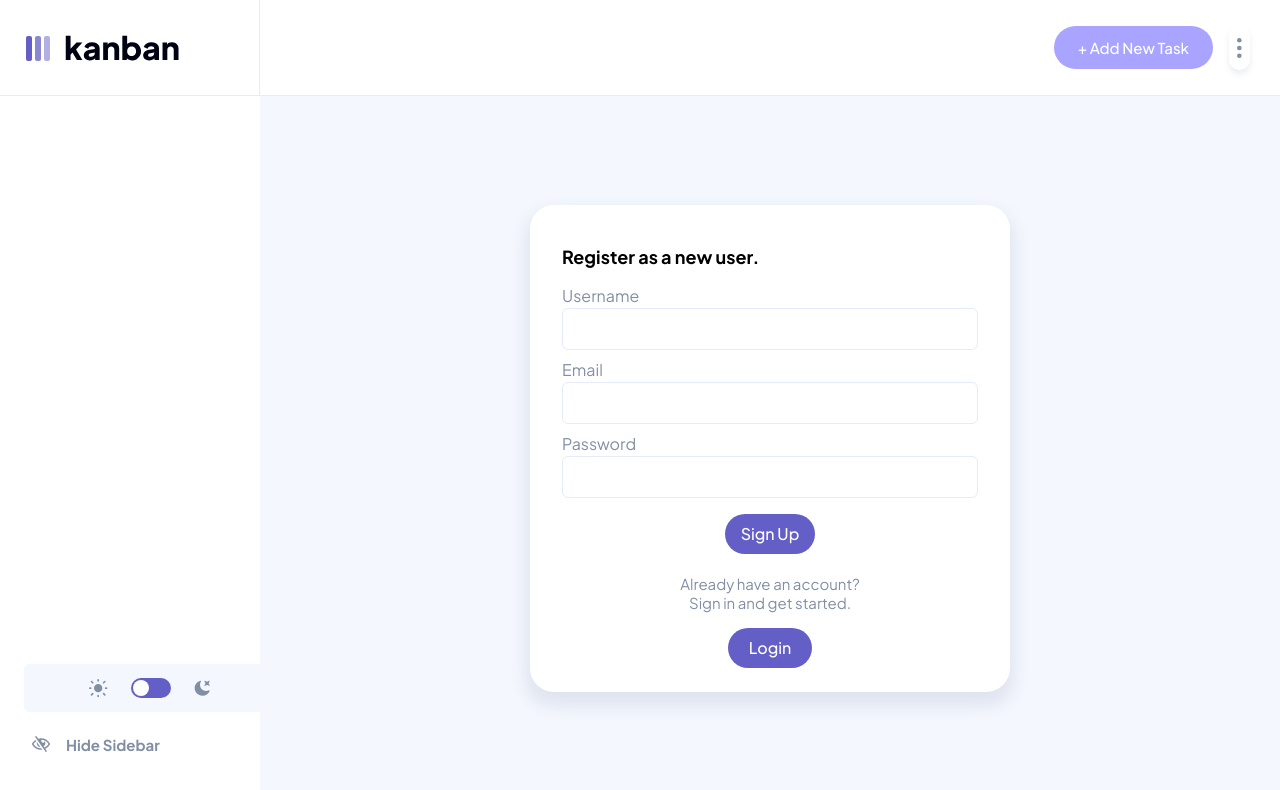
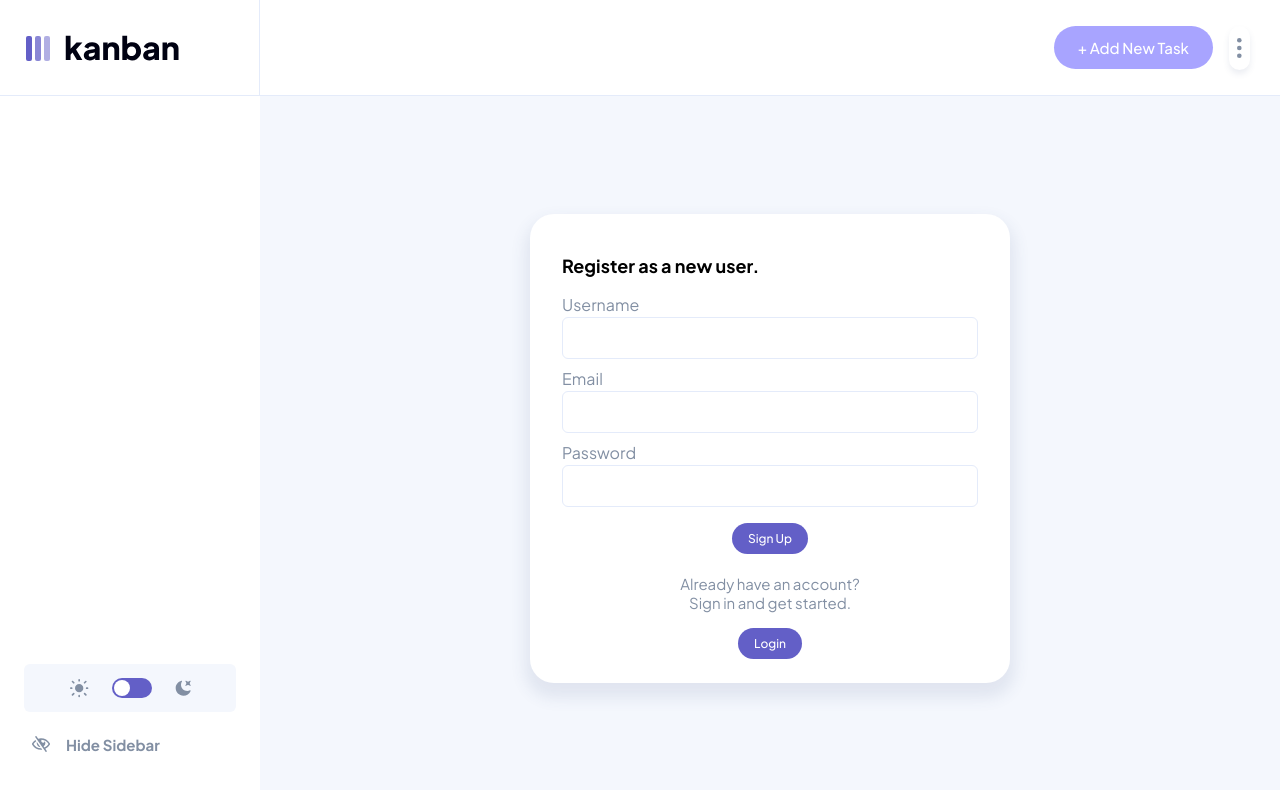
Before and after one commit to bananbana/kanban-task-manager-app, a React (Vite) app: page /register in a window 1280 px wide. Shown: the top 790 px of the page. Built offline with nearby package versions, Linux system fonts and the light colour scheme.

Commit message:
css adjust

```diff
--- a/src/components/Header.tsx
+++ b/src/components/Header.tsx
@@ -24,7 +24,7 @@ interface HeaderProps {
   sidebarHidden: boolean;
   openedBoard: BoardData | undefined;
   currentUserName: string | undefined;
-  currentUser: IUser | undefined;
+  currentUser: IUser | null;
   users: UserType[] | undefined;
   toggleSidebar: () => void;
 }
--- a/src/components/Sidebar.tsx
+++ b/src/components/Sidebar.tsx
@@ -14,7 +14,7 @@ interface SidebarProps {
   boardId: string | undefined;
   username: string | null | undefined;
   logOut: () => void;
-  currentUser: IUser | undefined;
+  currentUser: IUser | null;
 }
 
 const Sidebar = ({
@@ -154,15 +154,16 @@ const Sidebar = ({
       )}
       <div
         id="sidebar-toggles"
-        className={`flex flex-col items-start my-8 mr-6 ${
+        className={`flex flex-col items-start my-8 w-full ${
           !currentUser && "absolute bottom-0"
         }`}
       >
-        <div className="py-2 pl-6 w-full flex justify-end">
+        <div className="py-2 w-full flex justify-end">
           <Toggle value={value} toggleValue={toggleValue}></Toggle>
         </div>
+        <div className="w-full pr-6">
           <button
-          className={`dark:hover:bg-white hover:bg-lines-light h-12 flex items-center pl-8 hover:cursor-pointer rounded-r-full group w-full`}
+            className={`dark:hover:bg-white hover:bg-lines-light h-12 flex items-center pl-8 mr-6 hover:cursor-pointer rounded-r-full group w-full`}
             onClick={hideSidebar}
           >
             <IconHideSidebar className=" group-hover:fill-purple fill-grey" />
@@ -172,6 +173,7 @@ const Sidebar = ({
           </button>
         </div>
       </div>
+    </div>
   );
 };
 
--- a/src/components/Toggle.tsx
+++ b/src/components/Toggle.tsx
@@ -9,7 +9,7 @@ interface ToggleProps {
 const Toggle = ({ value, toggleValue }: ToggleProps) => {
   return (
     <div
-      className={`w-[251px] h-[48px] rounded-md flex flex-row justify-center items-center dark:bg-very-dark-grey bg-light-grey`}
+      className={`w-[250px] h-[48px] rounded-md flex flex-row justify-center items-center dark:bg-very-dark-grey bg-light-grey mx-6`}
     >
       <span className="mr-[23px]">
         <IconLightTheme />
--- a/src/routes/accountSettings.tsx
+++ b/src/routes/accountSettings.tsx
@@ -7,6 +7,8 @@ import { useNavigate } from "react-router-dom";
 import AuthService from "../services/auth.service";
 import DeleteAccountModal from "../components/DeleteAccountModal";
 import { IconChevronRight } from "../assets/images/IconChevronRight";
+import EventBus from "../common/EventBus";
+import { currentUserSignal } from "../userSignal";
 
 const userQuery = () => ({
   queryKey: ["user_details"],
@@ -25,6 +27,12 @@ const AccountSettings = () => {
   const [newUsername, setNewUsername] = useState("");
   const [password, setPassword] = useState("");
   const [isConfirmOpen, setIsConfirmOpen] = useState(false);
+
+  const logOut = () => {
+    AuthService.logout();
+    currentUserSignal.value = null;
+    console.log("logout");
+  };
 
   const openConfirmModal = () => {
     setIsConfirmOpen(true);
@@ -68,13 +76,19 @@ const AccountSettings = () => {
     const username = data?.username;
     const userId = data?.id;
 
+    const handleLogout = () => {
+      logOut();
+    };
+
     if (userId && username && email) {
       deleteAccount({ userId, username, email, password });
       closeModal();
       setPassword("");
-      AuthService.logout();
-
+      EventBus.on("logout", handleLogout);
       navigate("/login");
+      return () => {
+        EventBus.remove("logout", handleLogout);
+      };
     }
   };
 
--- a/src/routes/login.tsx
+++ b/src/routes/login.tsx
@@ -116,7 +116,7 @@ const Login = () => {
             >
               <button
                 type="submit"
-                className="bg-main-purple hover:bg-main-purple-hover text-[#FFFFFF] px-4 font-medium rounded-full flex  items-center justify-center disabled:bg-white h-10 w-1/5"
+                className="btn-primary-s"
                 disabled={loading}
               >
                 {" "}
@@ -130,10 +130,7 @@ const Login = () => {
               <p className="text-heading-m font-thin text-medium-grey break-words w-44 text-center">
                 Don't have an account? Sign up to get started.
               </p>
-              <button
-                className="bg-main-purple hover:bg-main-purple-hover text-[#FFFFFF] px-4 font-medium rounded-full flex  items-center justify-center disabled:bg-white h-10 w-1/5 mt-4"
-                disabled={loading}
-              >
+              <button className="btn-primary-s mt-4" disabled={loading}>
                 {loading ? (
                   <BeatLoader color="#635FC7" />
                 ) : (
--- a/src/routes/register.tsx
+++ b/src/routes/register.tsx
@@ -4,7 +4,7 @@ import { Formik, Field, Form, ErrorMessage } from "formik";
 
 import AuthService from "../services/auth.service";
 import { AxiosError, AxiosResponse } from "axios";
-import { NavLink } from "react-router-dom";
+import { Link, NavLink } from "react-router-dom";
 import { BeatLoader } from "react-spinners";
 
 const Register = () => {
@@ -75,10 +75,7 @@ const Register = () => {
         id="card-container"
         className="dark:bg-dark-grey bg-white rounded-3xl flex flex-col py-6 px-4 h-modal overflow-auto w-[480px] shadow-[0px_10px_15px_5px_rgba(54,78,126,0.1)]"
       >
-        <div
-          id="register-info"
-          className="flex flex-col max-w-[300px] pb-3 pt-4"
-        >
+        <div id="register-info" className="flex flex-col w-full pb-3 pt-4">
           <p className="text-heading-l dark:text-white break-words mx-4">
             Register as a new user.
           </p>
@@ -152,7 +149,7 @@ const Register = () => {
                 >
                   <button
                     type="submit"
-                    className="bg-main-purple hover:bg-main-purple-hover text-[#FFFFFF] px-4 font-medium rounded-full flex  items-center justify-center disabled:bg-white h-10 w-fit"
+                    className="btn-primary-s"
                     disabled={loading}
                   >
                     {loading ? (
@@ -169,10 +166,7 @@ const Register = () => {
                   <p className="text-heading-m font-thin text-medium-grey break-words w-48 text-center">
                     Already have an account? Sign in and get started.
                   </p>
-                  <button
-                    className="bg-main-purple hover:bg-main-purple-hover text-[#FFFFFF] px-4 font-medium rounded-full flex  items-center justify-center disabled:bg-white h-10 w-1/5 mt-4"
-                    disabled={loading}
-                  >
+                  <button className="btn-primary-s mt-4" disabled={loading}>
                     {loading ? (
                       <BeatLoader color="#635FC7" />
                     ) : (
@@ -182,9 +176,8 @@ const Register = () => {
                 </div>
               </div>
             )}
-
             {message && (
-              <div id="message" className="form-group">
+              <div id="message" className="py-4">
                 <div
                   className={
                     successful
@@ -194,6 +187,15 @@ const Register = () => {
                   role="alert"
                 >
                   {message}
+                  {successful && <p>Now you can login to your account.</p>}
+                </div>
+                <div
+                  id="login-btn-container"
+                  className="flex items-center mt-2"
+                >
+                  <Link to="/login">
+                    <button className="btn-primary-s">Login</button>
+                  </Link>
                 </div>
               </div>
             )}
--- a/src/routes/root.tsx
+++ b/src/routes/root.tsx
@@ -8,7 +8,6 @@ import autoAnimate from "@formkit/auto-animate";
 import IUser from "../types/user.type";
 import EventBus from "../common/EventBus";
 import AuthService from "../services/auth.service";
-import { authHeader } from "../services/auth-header";
 import { UserType } from "../types/UserType";
 import { currentUserSignal } from "../userSignal";
 import authService from "../services/auth.service";
@@ -27,16 +26,18 @@ const Root = () => {
   const users = queryClient.getQueryData<UserType[]>(["users"]);
   const [sidebarHidden, setSidebarHidden] = useState(false);
   const [isDarkTheme, setIsDarkTheme] = useState(false);
-  const [currentUser, setCurrentUser] = useState<IUser | undefined>(undefined);
+  const [currentUser, setCurrentUser] = useState<IUser | null>(
+    currentUserSignal.value
+  );
   const [currentUserName, setCurrentUserName] = useState<string | undefined>(
-    authHeader().username
+    currentUserSignal.value?.username
   );
   const navigate = useNavigate();
   const parent = useRef(null);
 
   const logOut = () => {
     AuthService.logout();
-    setCurrentUser(undefined);
+    setCurrentUser(null);
     setCurrentUserName(undefined);
     console.log("logout");
   };
```
Lines whose indentation alone changed are shown as unchanged.
